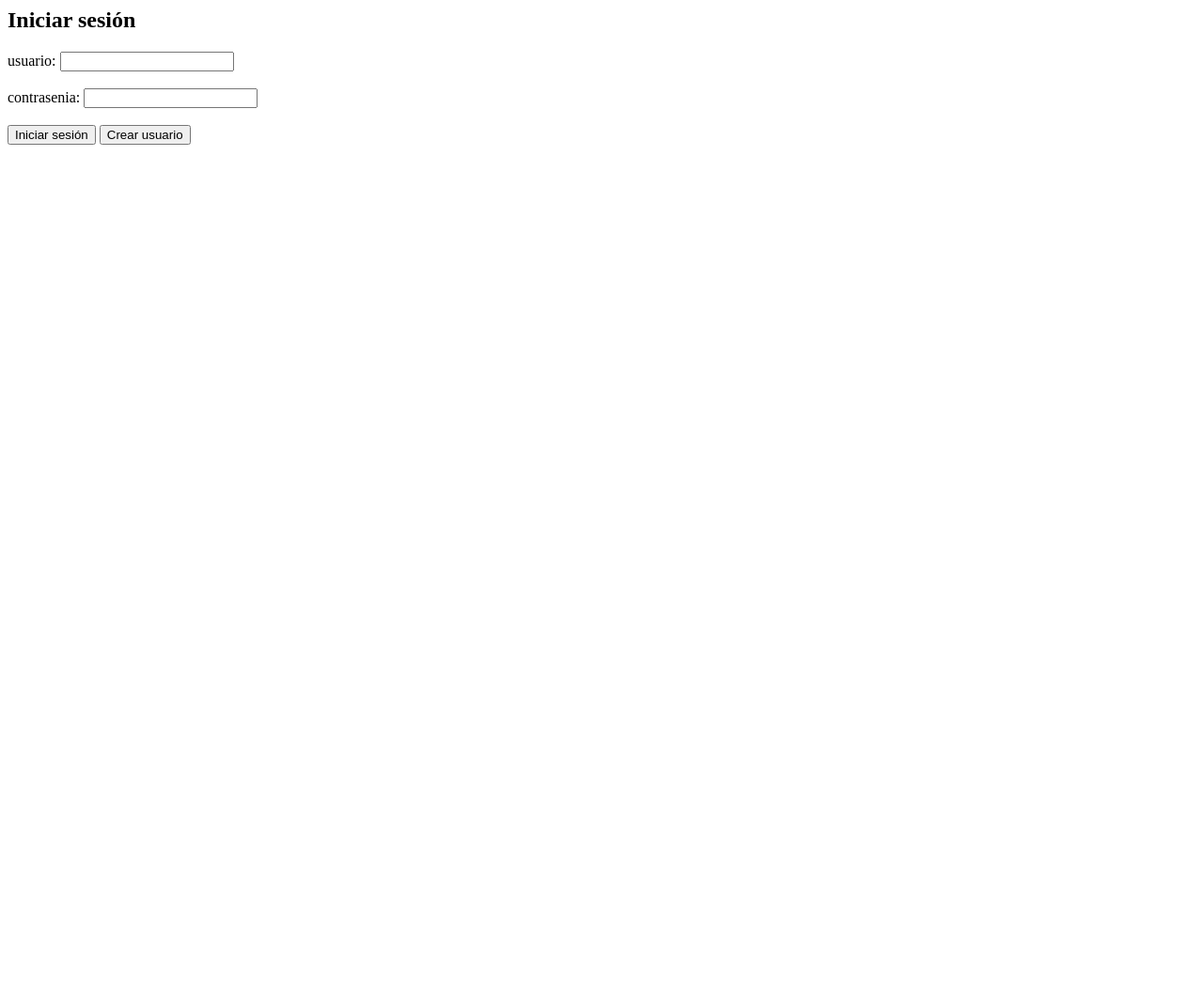
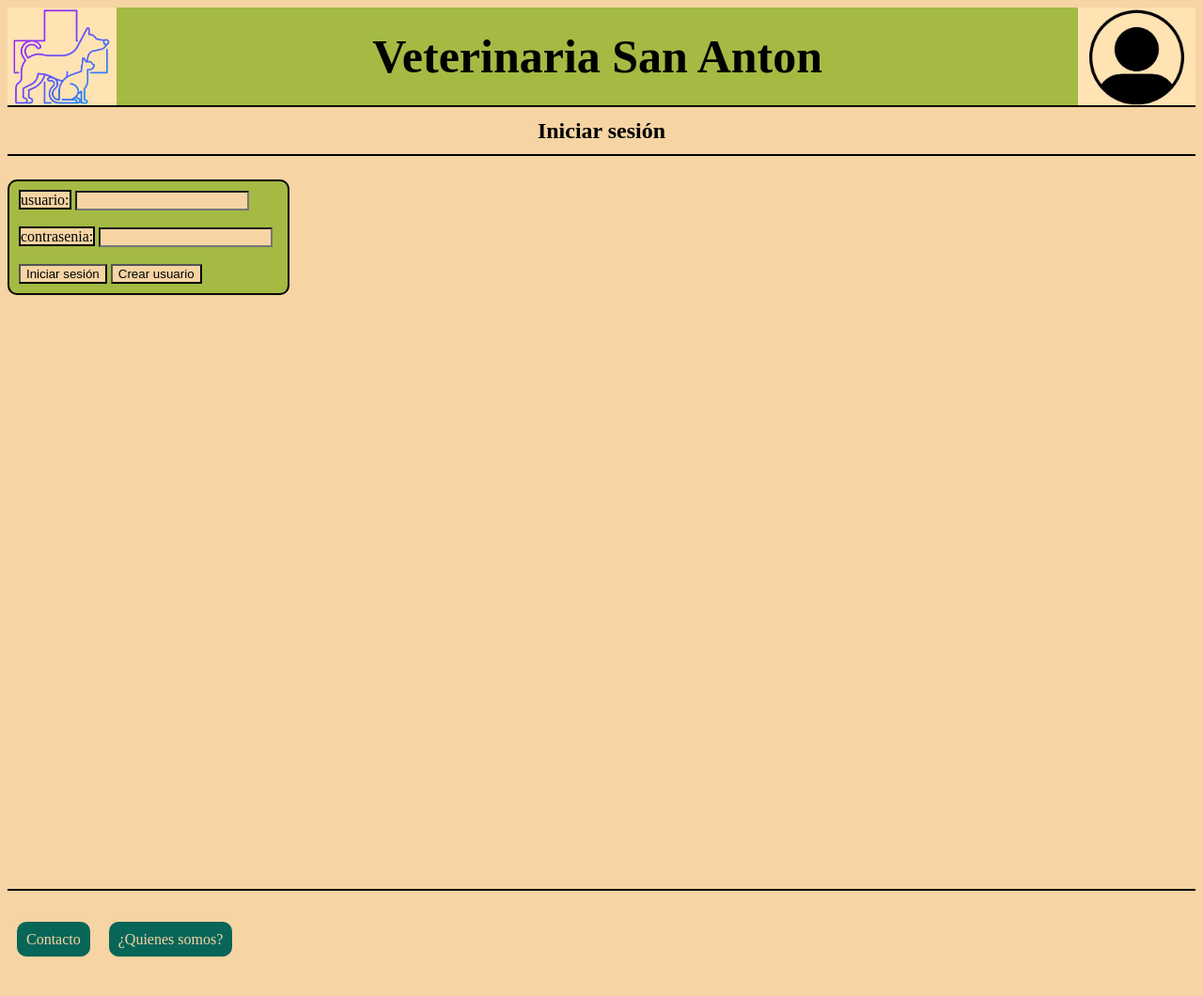
Before and after one commit to MAlejoM/Trabajo-practico-EG, a PHP site: page /login.php in a window 1280 px wide. Shown: the whole page at 94% size. Before the commit the page ends 154 px from the top, so only its background shows below. Run offline with PHP 8.4, Linux system fonts and the light colour scheme.

Commit message:
Estetica

```diff
--- a/codigo/footer.php
+++ b/codigo/footer.php
@@ -1,9 +1,11 @@
+<head>
+    <link rel="stylesheet" href="public/style.css">
+</head>
+    <body>
         <footer>
-            <p>Este es el footer.</p>
             <div class="footer-btns">
-                <a href="contacto.php"><div>Contacto</div></a>
-                <a href="quienesSomos.php"><div>¿Quienes somos?</div></a>
-
+                <a href="contacto.php"><div class="pulser">Contacto</div></a>
+                <a href="quienesSomos.php"><div class="pulser">¿Quienes somos?</div></a>
             </div>
         </footer>
     </body>
--- a/codigo/header.php
+++ b/codigo/header.php
@@ -1,25 +1,20 @@
 <!DOCTYPE html>
 <html>
 <head>
-    <title>My Website</title>
-
+    <title>Veterinaria San Anton</title>
     <link rel="stylesheet" type="text/css" href="public/style.css?v=1">
 </head>
 <body>
     <header>
-        <h1>Welcome to My Website</h1>
 
             <div class="header-btns">
                 <a href="index.php">
                     <img src="public/img/Logo.jpeg" alt="Descripción de la imagen">
                 </a>
+                <h1>Veterinaria San Anton</h1>
                 <a href="miPerfil.php">
                     <img src="public/img/Perfil.jpeg" alt="Descripción de la imagen">
                 </a>
             </div>
 
-        </header>
-
-            </div>
-
     </header>
--- a/codigo/login.php
+++ b/codigo/login.php
@@ -1,3 +1,5 @@
+<?php
+include("header.php"); ?>
 <?php
 
 include_once("funciones.php");
@@ -35,13 +37,17 @@ if (isset($_POST['nombre']) && isset($_POST['contrasenia'])) {
 
 ?>
 
-<h2>Iniciar sesión</h2>
-    <form method="post" action="login.php">
-        <label for="username">usuario:</label>
+<div><h2 class="inicio">Iniciar sesión</h2></div>
+<div class="iniciarSesion">
+    <form method="post" action="login.php" class="formularios">
+        <label for="username" style="border: 2px solid black; width: 85px;">usuario:</label>
         <input type="text" name="nombre" required><br><br>
-        <label for="password">contrasenia:</label>
+        <label for="password" style="border: 2px solid black; width: 85px;">contrasenia:</label>
         <input type="password" name="contrasenia" required><br><br>
-        <input type="submit" value="Iniciar sesión">
-        <input type="submit" value="Crear usuario" formaction="signup.php">
+        <input type="submit" value="Iniciar sesión" class="pulser">
+        <input type="submit" value="Crear usuario" formaction="signup.php" class="pulser">
+    </form>
+</div>
 
-    </form>
+<?php
+include("footer.php"); ?>
--- a/codigo/public/style.css
+++ b/codigo/public/style.css
@@ -1,46 +1,83 @@
-li {
-    text-decoration: none;
-    list-style: none;
+body{
+    background-color: rgb(246,212,163)
+}
+
+/*footer*/
+
+.footer-btns div{  /* Son los botones con link "contacto" "quienes somos"  */
     display: inline;
     padding: 10px;
     margin: 10px;
     background:rgb(7,102,88);
     border-radius: 10px;
+}
+
+.footer-btns{/* Es el div que contiene los botones del footer(contacto y ¿quienes somos?)  */
+    background-color: rgb(246,212,163);
+    height: 104px;
+    margin-top: 50%;
+    border-top: 2px solid rgb(0, 0, 0);
+    display: flex;
+    align-items: center;
+}
+
+/*header*/
+
+.header-btns { /* Es el div que contiene los botones del header(logo y perfil)  */
+    background-color: rgb(246,212,163);
+    display: flex;
+    justify-content: space-between;
+    height: 104px;
+    padding: 0;
+    border: 0;
+    margin: 0;
+    background-color: rgb(164,186,67);
+}
+
+h1 {
+    text-align: center;
+    font-size: 50px;
+    justify-content: center;
+    background-color: rgb(164,186,67);
+    display: flex;
+    align-items: center;
+    justify-content: center;
+}
+
+/*login*/
+.inicio{
+    background-color: rgb(246,212,163);
+    display: flex;
+    justify-content: center;
+    align-items: center;
+    border-bottom: 2px solid rgb(0, 0, 0);
+    border-top: 2px solid rgb(0, 0, 0);
+    height: 50px;
+    margin: 0;
+    padding: 0;
+}
+
+.iniciarSesion {
+    text-align: center;
+    width: 300px;
+    align-items: center;
+    justify-content: center;
 
 }
-*{
-    background-color: rgb(246,212,163);
-}
-img{
-    height:  104px;
-    border: 0;
-    padding: 0;
-    margin: 0;
-}
-a{
-    text-decoration: none;
-    color: rgb(246,212,163);
 
-}
-p{
-    text-align: center;
-    font-size: 20px;
-    font-weight: bold;
-
-}
-h1 {
-    text-align: center;
+.formularios{
+    text-align: left;
+    background-color: rgb(164,186,67);
+    border: 2px solid rgb(0, 0, 0);
+    border-radius: 10px;
+    padding: 10px;
+    margin-top: 25px;
 }
 
-ul {
-    display: flex;
-
-    background-color: rgb(148, 57, 57);
-    gap: 10px;
-}
+/*signup*/
 
 
-.footer-btns div{  /* Son los botones con link "contacto" "quienes somos"  */
+li {
     text-decoration: none;
     list-style: none;
     display: inline;
@@ -50,22 +87,41 @@ ul {
     border-radius: 10px;
 }
 
-.footer-btns{/* Es el div que contiene los botones del footer(contacto y ¿quienes somos?)  */
+*{
+    background-color: rgb(246,212,163);
+}
 
-    background-color: rgb(246,212,163);
-    height: 104px;
+img{
+    height:  104px;
+    border: 0;
     padding: 0;
-    border: 0;
     margin: 0;
 }
 
-.header-btns { /* Es el div que contiene los botones del header(logo y perfil)  */
-    background-color: rgb(246,212,163);
+a{
+    text-decoration: none;
+    color: rgb(246,212,163);
+}
+
+p{
+    text-align: center;
+    font-size: 20px;
+    font-weight: bold;
+}
+
+ul {
     display: flex;
-    justify-content: space-between;
-    height: 104px;
-    padding: 0;
-    border: 0;
-    margin: 0;
+    background-color: rgb(148, 57, 57);
+    gap: 10px;
+}
 
+.pulser{
+    transition-duration: 250ms;
+    transition-property: background-color;
+    transition-timing-function: cubic-bezier(x1 y1, x2 y2);
 }
+
+.pulser:hover {
+    background-color: rgb(0, 0, 0);
+    box-shadow: 0 0 0px;
+}
```
